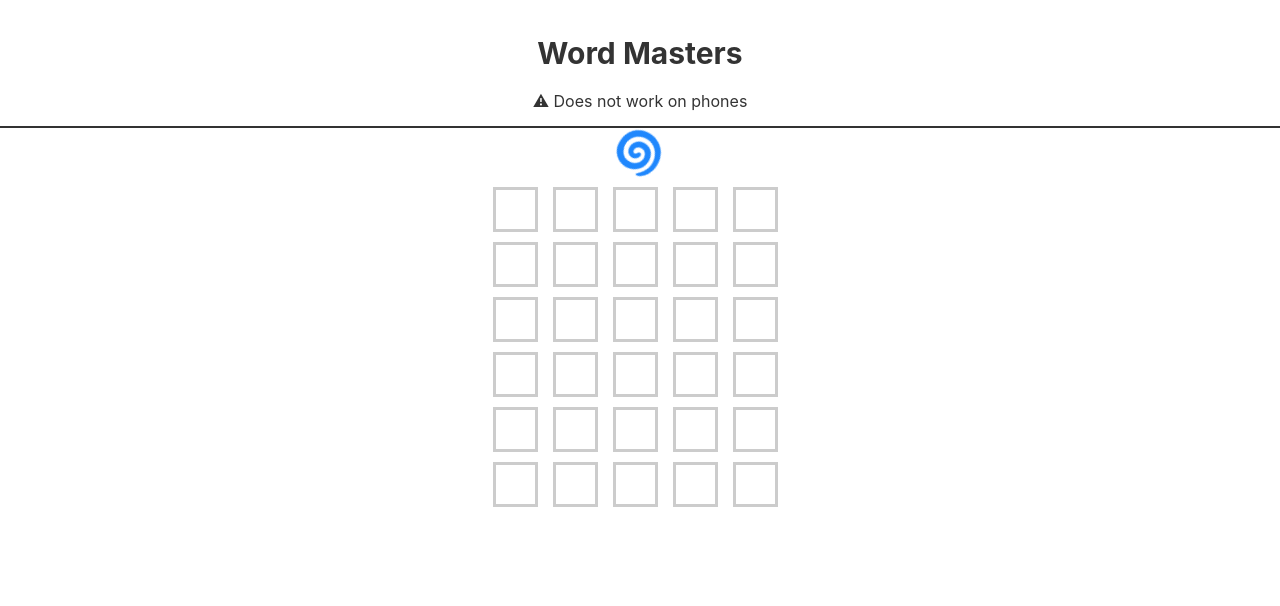
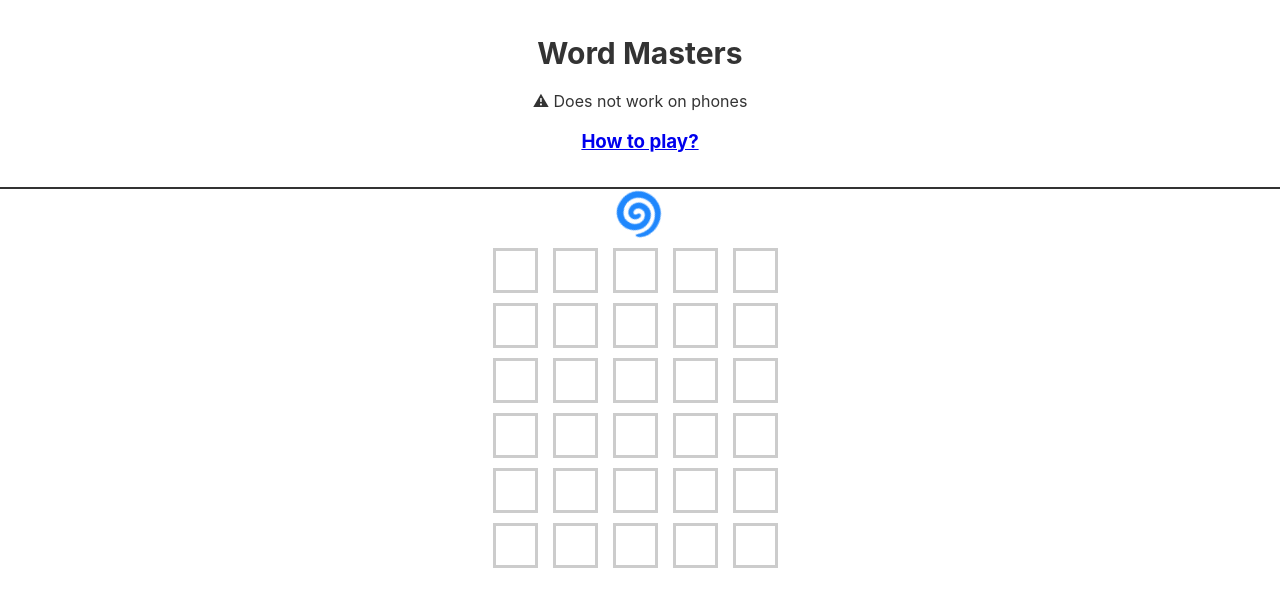
Before and after one commit to TahaHameed23/Wordle_FEM, a plain HTML site: page index.html in a window 1280 px wide. Drawn offline with Linux system fonts and the light colour scheme; no server answers.

Commit message:
How to play

```diff
--- a/index.html
+++ b/index.html
@@ -11,6 +11,7 @@
     <header class="navbar">
       <h1 class="brand">Word Masters</h1>
       <span>⚠ Does not work on phones </span>
+      <h3> <a href="https://github.com/TahaHameed23/Wordle_FEM/blob/main/readme.md#how-to-play" target="_blank">How to play?</a></h3>
     </header>
     <div class="info-bar">
       <div class="spiral">🌀</div>
```
